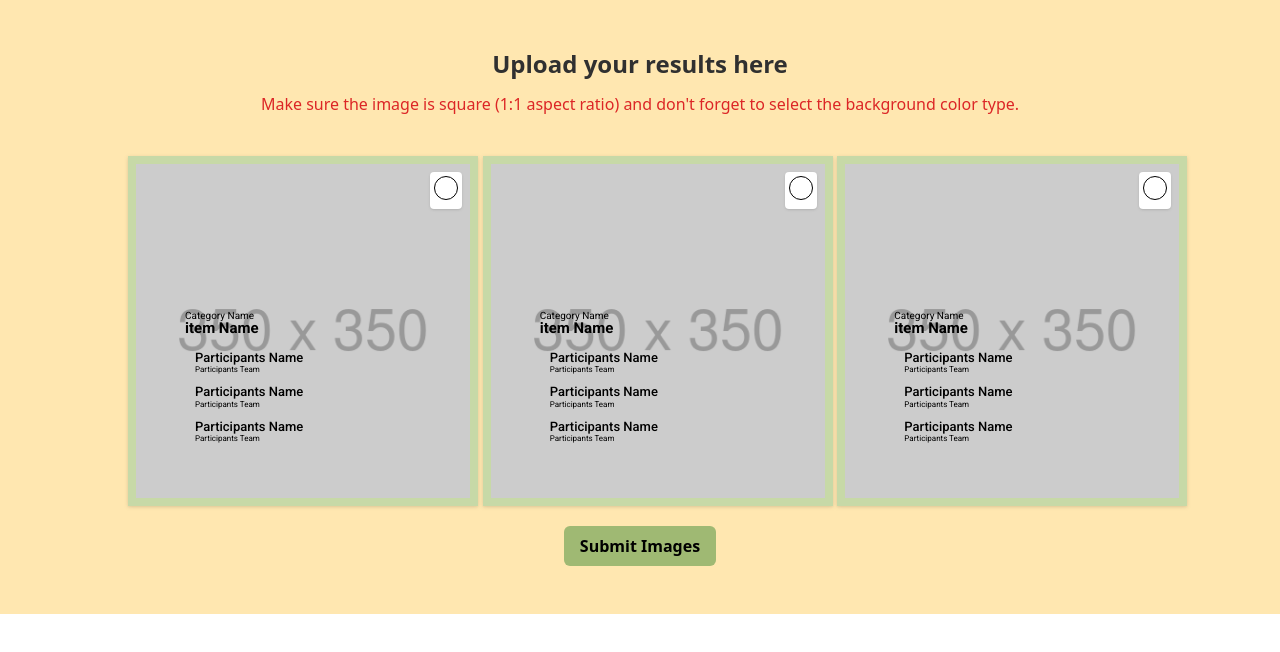
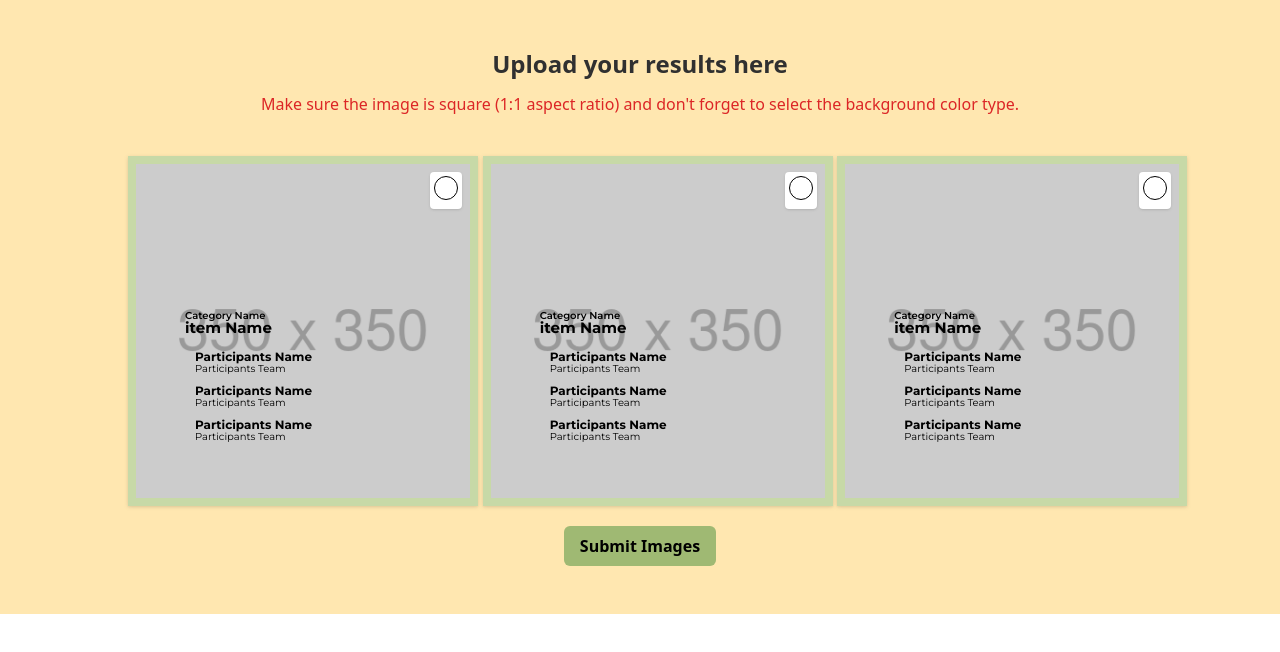
Before and after one commit to Shafeequemk80/ssfkozhikode, a React (Vite) app in the folder frontend/: page /admin/addImage in a window 1280 px wide. Shown: the top 652 px of the page. Built offline with nearby package versions, Linux system fonts and the light colour scheme; no server answers; sample sign-in values are in the browser's storage.

Commit message:
font montserrat  added

```diff
--- a/frontend/index.html
+++ b/frontend/index.html
@@ -31,8 +31,7 @@
       rel="stylesheet"
     />
 
-<link href="https://fonts.googleapis.com/css2?family=El+Messiri:wght@400..700&family=Noto+Serif:ital,wdth,wght@0,62.5..100,100..900;1,62.5..100,100..900&family=Oswald:wght@200..700&family=Roboto:ital,wdth,wght@0,75..100,100..900;1,75..100,100..900&display=swap" rel="stylesheet">
-
+<link href="https://fonts.googleapis.com/css2?family=Montserrat:ital,wght@0,100..900;1,100..900&display=swap" rel="stylesheet">
 <title id="title">ssf kozhikode south</title>
   </head>
   <body>
--- a/frontend/src/admin/ImageUpload.jsx
+++ b/frontend/src/admin/ImageUpload.jsx
@@ -159,12 +159,12 @@ const ImageUpload = () => {
                           className="flex flex-col"
                         >
                           <div
-                            className={`text-[10px] roboto-regular ${color[index]}`}
+                            className={`text-[10px] montserrat-semibold  ${color[index]}`}
                           >
                             Category Name
                           </div>
                           <div
-                            className={`text-[15px] font-fractul roboto-bold  -mt-[6px] ${color[index]}`}
+                            className={`text-[15px] montserrat-bold -mt-[6px]   -mt-[6px] ${color[index]}`}
                           >
                             item Name
                           </div>
@@ -173,12 +173,12 @@ const ImageUpload = () => {
                             {[...Array(3)].map((_, idx) => (
                               <div key={idx}>
                                 <div
-                                  className={`text-[13px] roboto-medium ${color[index]}`}
+                                  className={`text-[12px] montserrat-bold ${color[index]}`}
                                 >
                                   Participants Name
                                 </div>
                                 <div
-                                  className={`text-[8px] -mt-[3px] mb-[6px] roboto-regular ${color[index]}`}
+                                  className={`text-[10px] -mt-[5px] mb-[6px] montserrat-regular ${color[index]}`}
                                 >
                                   Participants Team
                                 </div>
--- a/frontend/src/global.css
+++ b/frontend/src/global.css
@@ -134,10 +134,110 @@ h1 {
   scroll-behavior: smooth;
 }
 
+.montserrat-thin {
+  font-family: "Montserrat", sans-serif;
+  font-weight: 100;
+  font-style: normal;
+}
 
-.roboto-thin { font-family: "Roboto", sans-serif; font-weight: 100; }
-.roboto-light { font-family: "Roboto", sans-serif; font-weight: 300; }
-.roboto-regular { font-family: "Roboto", sans-serif; font-weight: 400; }
-.roboto-medium { font-family: "Roboto", sans-serif; font-weight: 500; }
-.roboto-bold { font-family: "Roboto", sans-serif; font-weight: 700; }
-.roboto-black { font-family: "Roboto", sans-serif; font-weight: 900; }
+.montserrat-thin-italic {
+  font-family: "Montserrat", sans-serif;
+  font-weight: 100;
+  font-style: italic;
+}
+
+.montserrat-extralight {
+  font-family: "Montserrat", sans-serif;
+  font-weight: 200;
+  font-style: normal;
+}
+
+.montserrat-extralight-italic {
+  font-family: "Montserrat", sans-serif;
+  font-weight: 200;
+  font-style: italic;
+}
+
+.montserrat-light {
+  font-family: "Montserrat", sans-serif;
+  font-weight: 300;
+  font-style: normal;
+}
+
+.montserrat-light-italic {
+  font-family: "Montserrat", sans-serif;
+  font-weight: 300;
+  font-style: italic;
+}
+
+.montserrat-regular {
+  font-family: "Montserrat", sans-serif;
+  font-weight: 400;
+  font-style: normal;
+}
+
+.montserrat-italic {
+  font-family: "Montserrat", sans-serif;
+  font-weight: 400;
+  font-style: italic;
+}
+
+.montserrat-medium {
+  font-family: "Montserrat", sans-serif;
+  font-weight: 500;
+  font-style: normal;
+}
+
+.montserrat-medium-italic {
+  font-family: "Montserrat", sans-serif;
+  font-weight: 500;
+  font-style: italic;
+}
+
+.montserrat-semibold {
+  font-family: "Montserrat", sans-serif;
+  font-weight: 600;
+  font-style: normal;
+}
+
+.montserrat-semibold-italic {
+  font-family: "Montserrat", sans-serif;
+  font-weight: 600;
+  font-style: italic;
+}
+
+.montserrat-bold {
+  font-family: "Montserrat", sans-serif;
+  font-weight: 700;
+  font-style: normal;
+}
+
+.montserrat-bold-italic {
+  font-family: "Montserrat", sans-serif;
+  font-weight: 700;
+  font-style: italic;
+}
+
+.montserrat-extrabold {
+  font-family: "Montserrat", sans-serif;
+  font-weight: 800;
+  font-style: normal;
+}
+
+.montserrat-extrabold-italic {
+  font-family: "Montserrat", sans-serif;
+  font-weight: 800;
+  font-style: italic;
+}
+
+.montserrat-black {
+  font-family: "Montserrat", sans-serif;
+  font-weight: 900;
+  font-style: normal;
+}
+
+.montserrat-black-italic {
+  font-family: "Montserrat", sans-serif;
+  font-weight: 900;
+  font-style: italic;
+}
--- a/frontend/src/users/ImageDownlad.jsx
+++ b/frontend/src/users/ImageDownlad.jsx
@@ -60,20 +60,20 @@ function ImageDownload({ results, category, item, color, image, positions }) {
 }}
             >
               <div className="text-start ">
-                <div className={`text-[10px] roboto-regular  ${color}`}>
+                <div className={`text-[10px] montserrat-semibold  ${color}`}>
                   {category}
                 </div>
                 <div
-                  className={`text-[15px] font-fractul roboto-bold  -mt-[6px]  ${color}`}
+                  className={`text-[15px] montserrat-bold -mt-[6px]  ${color}`}
                 >
                   {item}
                 </div>
               </div>
 
-              <div className="text-start mt-[12px] pl-[10px]">
+              <div className="text-start mt-[10px] pl-[10px]">
                 {results?.result.map((result, index) => (
                   <div key={index}>
-                    <div className={`text-[13px] roboto-medium  ${color}`}>
+                    <div className={`text-[12px] montserrat-bold ${color}`}>
                       {result?.firstPrize ||
                       result?.secPrize ||
                       result?.thirdPrize
@@ -88,11 +88,15 @@ function ImageDownload({ results, category, item, color, image, positions }) {
                     </div>
 
                     <div
-                      className={`text-[8px] -mt-[3px] mb-[6px] roboto-regular ${color}`}
+                      className={`text-[10px] -mt-[5px] mb-[6px] montserrat-regular ${color}`}
                     >
-                      {result?.firstTeam ||
+                      { result?.firstTeam ||
                         result?.secTeam ||
-                        result?.thirdTeam}
+                        result?.thirdTeam? (result?.firstTeam ||
+                        result?.secTeam ||
+                        result?.thirdTeam)
+                            .toLowerCase()
+                            .replace(/^\w/, (c) => c.toUpperCase()):''}
                     </div>
                   </div>
                 ))}
```
Also changed, not shown: 1 other file (tests, documents, lock files or other folders).
